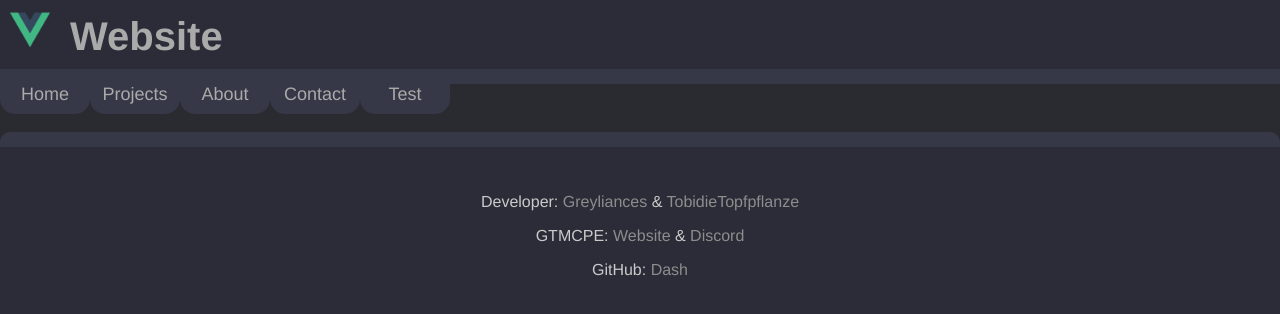
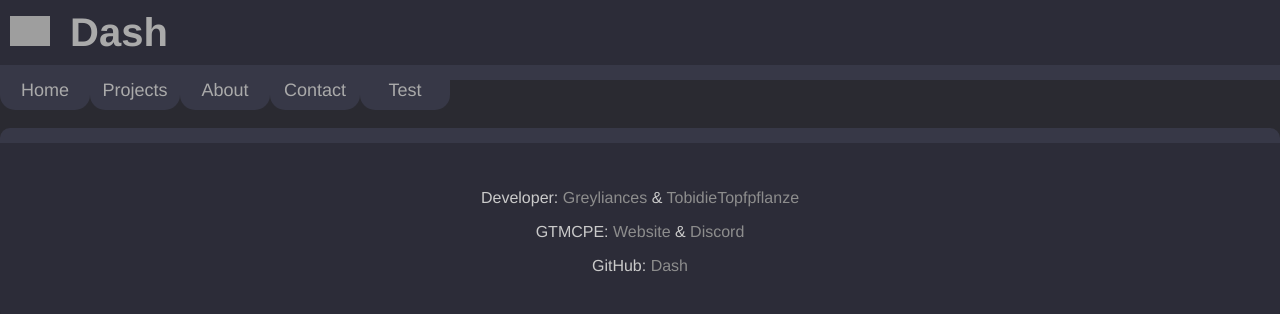
Before and after one commit to TobidieTopfpflanze/web-page, a Vue app: page /test in a window 1280 px wide. Shown: the top 314 px of the page. Built offline with nearby package versions, Linux system fonts and the light colour scheme; grey boxes are pictures that could not be loaded.

Commit message:
Change to dash :D

```diff
--- a/src/components/Navbar.vue
+++ b/src/components/Navbar.vue
@@ -3,7 +3,7 @@
     <div id="Head">
       <router-link to="home">
         <img src="../assets/logo.png" />
-        <h1 id="title">Website</h1>
+        <h1 id="title">Dash</h1>
       </router-link>
     </div>
     <div id="Border" />
```
Also changed, not shown: src/assets/logo.png (deleted), 1 other file (tests, documents, lock files or other folders).
